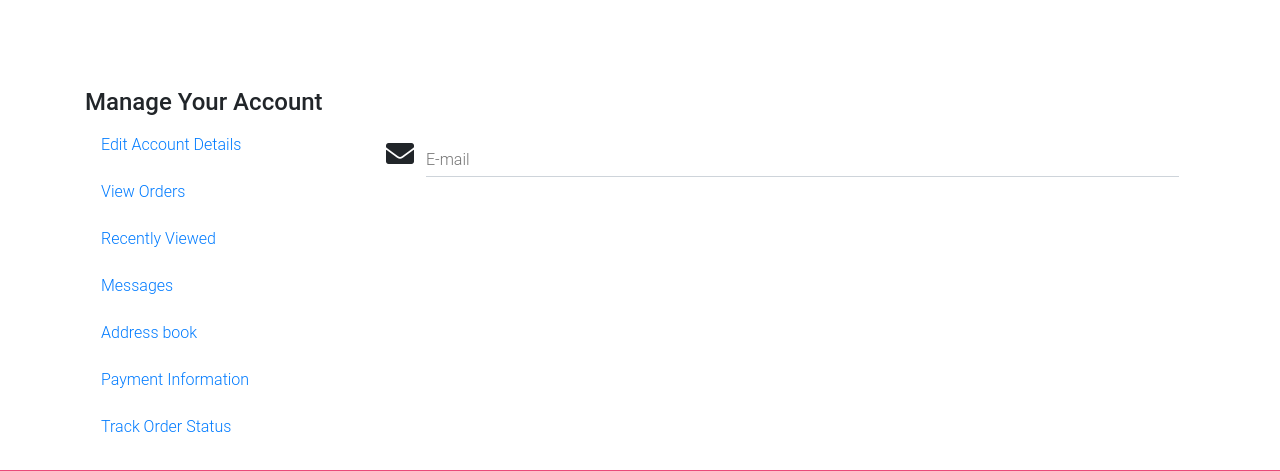
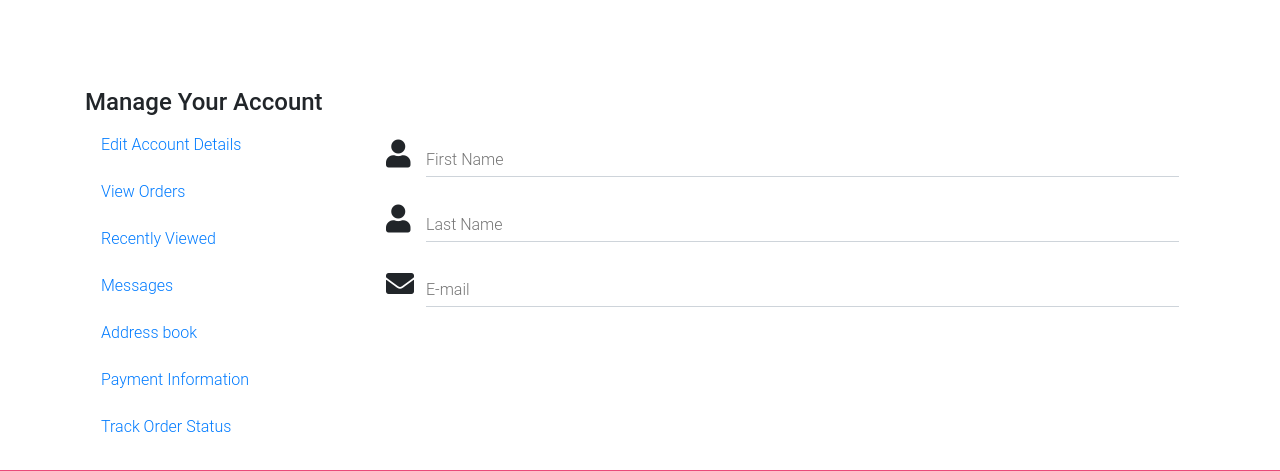
Before and after one commit to LemonFace0309/Deluxe-Consignment, a Django app: page /account/ in a window 1280 px wide, after a click on "Edit Account Details". Shown: the part 161-632 px from the top of the page. Run offline with Django 3.2, Linux system fonts and the light colour scheme; parts of the project's set-up code (start-up, migrations or seed data) failed here and were passed over; some libraries are stand-ins or nearby versions.

Commit message:
edituser view

```diff
--- a/Deluxe_Consignment/store/templates/store/account.html
+++ b/Deluxe_Consignment/store/templates/store/account.html
@@ -56,9 +56,20 @@
                 <div class="tab-pane fade" id="edit-account-classic" role="tabpanel"
                      aria-labelledby="edit-account-tab-classic">
                     <div class="md-form">
-                        <i class="fas fa-envelope prefix"></i>
-                        <input type="email" id="inputValidationEx" class="form-control validate" value="{{user.email}}">
-                        <label for="inputValidationEx" data-error="wrong" data-success="right">E-mail</label>
+                            <i class="fas fa-user prefix"></i>
+                            <input type="text" id="inputFirstName" class="form-control" value="{{user.first_name}}">
+                            <label for="inputFirstName">First Name</label>
+                    </div>
+                    <div class="md-form">
+                            <i class="fas fa-user prefix"></i>
+                            <input type="text" id="inputLastName" class="form-control" value="{{user.last_name}}">
+                            <label for="inputLastName">Last Name</label>
+                    </div>
+                    <div class="md-form">
+                            <i class="fas fa-envelope prefix"></i>
+                            <input type="email" id="inputEmail" class="form-control validate"
+                                   value="{{user.email}}">
+                            <label for="inputEmail" data-error="wrong" data-success="right">E-mail</label>
                     </div>
                 </div>
                 <div class="tab-pane fade" id="view-order-classic" role="tabpanel"
--- a/Deluxe_Consignment/user/models.py
+++ b/Deluxe_Consignment/user/models.py
@@ -8,6 +8,7 @@ class Customer(models.Model):
     user = models.OneToOneField(User, on_delete=models.CASCADE, null=True, blank=True)
     name = models.CharField(max_length=200, null=True)
     email = models.EmailField(max_length=200, null=True)
+    phone = models.intege
 
     def __str__(self):
         return self.name
--- a/Deluxe_Consignment/user/urls.py
+++ b/Deluxe_Consignment/user/urls.py
@@ -6,4 +6,5 @@ urlpatterns = [
     path('create-user/', user_views.createUser, name='create-user'),
     path('login-user/', user_views.loginUser, name='login-user'),
     path('logout-user/', user_views.logoutUser, name='logout-user'),
+    path('edit-user/', user_views.editUser, name='edit-user'),
 ]
```
Also changed, not shown: Deluxe_Consignment/user/views.py (+7 -1 lines), Deluxe_Consignment/db.sqlite3.
